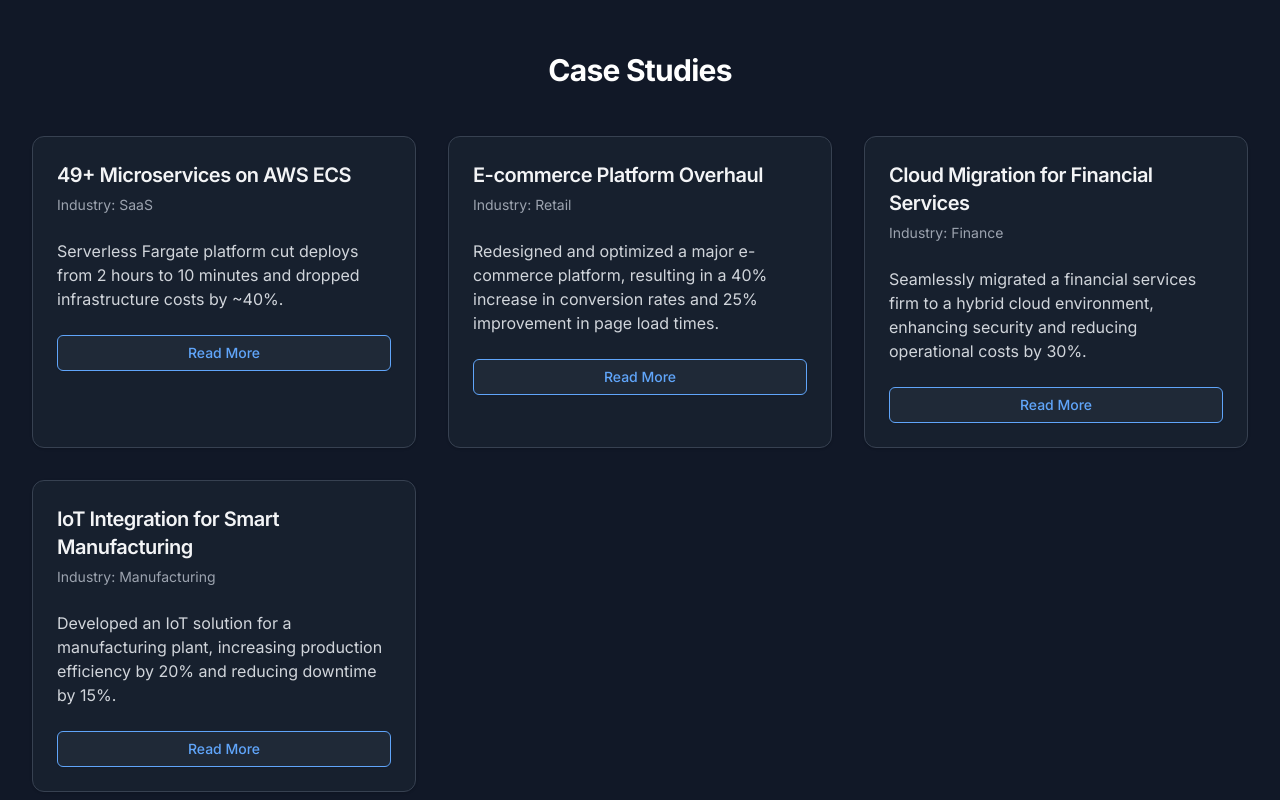
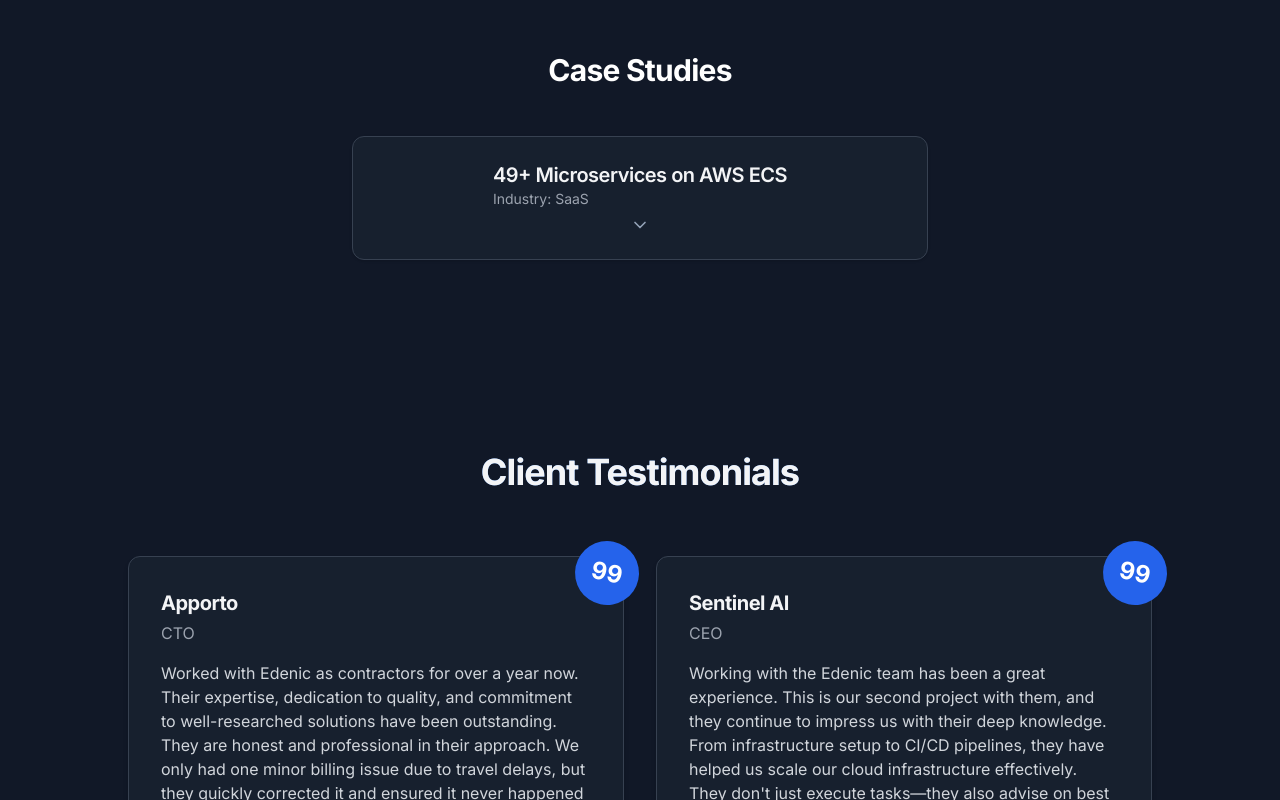
Before and after one commit to shhahhussain/edenic, a Next.js app: page / in a window 1280 px wide. Shown: the part 2860-3660 px from the top of the page. Built offline with nearby package versions, Linux system fonts and the light colour scheme.

Commit message:
feat: focus on AWS ECS case study

```diff
--- a/src/components/case-studies.tsx
+++ b/src/components/case-studies.tsx
@@ -1,41 +1,22 @@
 "use client"
 
-import { motion } from "framer-motion"
+import { useState } from "react"
+import { motion, AnimatePresence } from "framer-motion"
+import { ChevronDown } from "lucide-react"
 import { Card, CardContent, CardDescription, CardFooter, CardHeader, CardTitle } from "./ui/card"
 import { Button } from "./ui/button"
 
-const caseStudies = [
-  {
+const caseStudy = {
   title: "49+ Microservices on AWS ECS",
   description:
     "Serverless Fargate platform cut deploys from 2 hours to 10 minutes and dropped infrastructure costs by ~40%.",
   industry: "SaaS",
   link: "/case-studies/aws-ecs-microservices",
-  },
-  {
-    title: "E-commerce Platform Overhaul",
-    description:
-      "Redesigned and optimized a major e-commerce platform, resulting in a 40% increase in conversion rates and 25% improvement in page load times.",
-    industry: "Retail",
-    link: "#",
-  },
-  {
-    title: "Cloud Migration for Financial Services",
-    description:
-      "Seamlessly migrated a financial services firm to a hybrid cloud environment, enhancing security and reducing operational costs by 30%.",
-    industry: "Finance",
-    link: "#",
-  },
-  {
-    title: "IoT Integration for Smart Manufacturing",
-    description:
-      "Developed an IoT solution for a manufacturing plant, increasing production efficiency by 20% and reducing downtime by 15%.",
-    industry: "Manufacturing",
-    link: "#",
-  },
-]
+}
 
 const CaseStudies = () => {
+  const [expanded, setExpanded] = useState(false)
+
   return (
     <section id="case-studies" className="py-16 sm:py-24 bg-background dark:bg-gray-900">
       <div className="container mx-auto px-4">
@@ -48,22 +29,45 @@
         >
           Case Studies
         </motion.h2>
-        <div className="grid grid-cols-1 md:grid-cols-2 lg:grid-cols-3 gap-6 sm:gap-8">
-          {caseStudies.map((study, index) => (
+        <div className="max-w-xl mx-auto">
           <motion.div
-              key={index}
             initial={{ opacity: 0, y: 20 }}
             whileInView={{ opacity: 1, y: 0 }}
             viewport={{ once: true }}
-              transition={{ duration: 0.5, delay: index * 0.1 }}
+            transition={{ duration: 0.5 }}
           >
-              <Card className="h-full bg-card dark:bg-gray-800/50 border-border dark:border-gray-700 hover:shadow-xl transition-all duration-300 hover:-translate-y-1">
-                <CardHeader>
-                  <CardTitle className="text-xl text-foreground dark:text-gray-100">{study.title}</CardTitle>
-                  <CardDescription className="text-muted-foreground dark:text-gray-400">Industry: {study.industry}</CardDescription>
+            <Card className="bg-card dark:bg-gray-800/50 border-border dark:border-gray-700 overflow-hidden hover:shadow-xl transition-all duration-300">
+              <CardHeader
+                onClick={() => setExpanded(!expanded)}
+                className="cursor-pointer flex items-center justify-between"
+              >
+                <div>
+                  <CardTitle className="text-xl text-foreground dark:text-gray-100">
+                    {caseStudy.title}
+                  </CardTitle>
+                  <CardDescription className="text-muted-foreground dark:text-gray-400">
+                    Industry: {caseStudy.industry}
+                  </CardDescription>
+                </div>
+                <ChevronDown
+                  className={`h-5 w-5 text-muted-foreground transition-transform ${
+                    expanded ? "rotate-180" : ""
+                  }`}
+                />
               </CardHeader>
+              <AnimatePresence initial={false}>
+                {expanded && (
+                  <motion.div
+                    key="content"
+                    initial={{ opacity: 0, height: 0 }}
+                    animate={{ opacity: 1, height: "auto" }}
+                    exit={{ opacity: 0, height: 0 }}
+                    transition={{ duration: 0.3 }}
+                  >
                     <CardContent>
-                  <p className="text-muted-foreground dark:text-gray-300 text-sm sm:text-base">{study.description}</p>
+                      <p className="text-muted-foreground dark:text-gray-300 text-sm sm:text-base">
+                        {caseStudy.description}
+                      </p>
                     </CardContent>
                     <CardFooter>
                       <Button
@@ -71,12 +75,14 @@
                         className="w-full border-primary dark:border-blue-400 text-primary dark:text-blue-400 hover:bg-primary/10 dark:hover:bg-blue-400/10"
                         asChild
                       >
-                    <a href={study.link}>Read More</a>
+                        <a href={caseStudy.link}>Read Full Case Study</a>
                       </Button>
                     </CardFooter>
+                  </motion.div>
+                )}
+              </AnimatePresence>
             </Card>
           </motion.div>
-          ))}
         </div>
       </div>
     </section>
```
Lines whose indentation alone changed are shown as unchanged.
